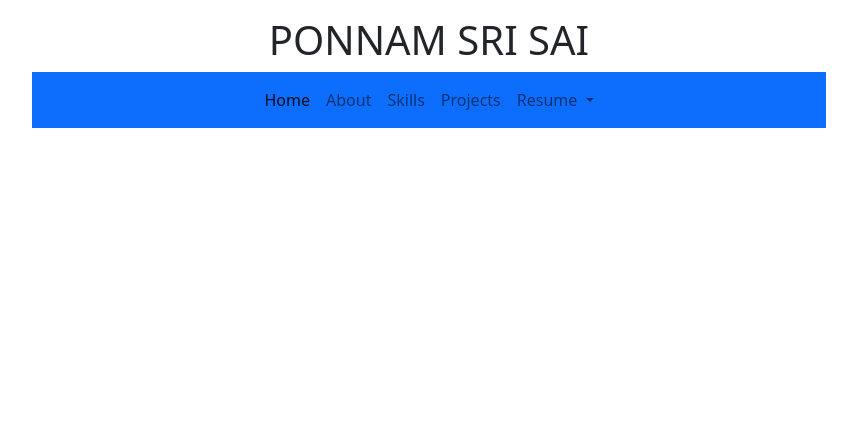
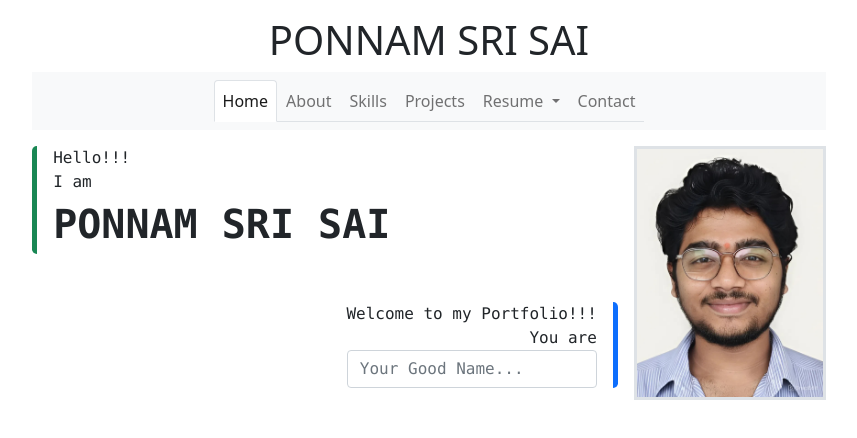
Before and after one commit to PonnamSriSai/ponnamsrisai.github.io, a plain HTML site: page index.html in a window 1280 px wide. Shown: the whole page, without its empty margins (211-1068 px from the left). Drawn offline with nearby package versions, Linux system fonts and the light colour scheme.

Commit message:
first day

```diff
--- a/index.html
+++ b/index.html
@@ -16,13 +16,13 @@
 
         <h1 class="text-center mt-3">PONNAM SRI SAI</h1>
 
-        <nav class="navbar navbar-expand navbar-light bg-primary">
+        <nav class="navbar navbar-expand-sm navbar-light bg-light">
         <button class="navbar-toggler" type="button" data-bs-toggle="collapse" data-bs-target="#navbarSupportedContent" aria-controls="navbarSupportedContent" aria-expanded="false" aria-label="Toggle navigation">
       <span class="navbar-toggler-icon"></span>
     </button>
         <div class="container-fluid">
             <div class="collapse navbar-collapse justify-content-center" id="navbarSupportedContent">
-            <ul class="navbar-nav mb-2 mb-lg-0">
+            <ul class="navbar-nav nav-tabs mb-2 mb-lg-0">
                 <li class="nav-item">
                 <a class="nav-link active" aria-current="page" href="#">Home</a>
                 </li>
@@ -44,10 +44,29 @@
                     <li><a class="dropdown-item" href="#">Another action</a></li>
                 </ul>
                 </li>
+                <li class="nav-item">
+                <a class="nav-link" href="#">Contact</a>
+                </li>
             </ul>
             </div>
         </div>
         </nav>
+
+        <img src="static/images/ponnam_sri_sai.jpeg" class="border border-3 ms-3 float-end author-photo mt-3" alt="">
+
+
+        <pre class="border-start border-5 border-success mt-3 rounded-3 ps-3">
+<span class="fs-6">Hello!!!</span>
+<span class="fs-6">I am </span>
+<span class="fs-1 fw-bold">PONNAM SRI SAI</span>
+<!-- <span class="fs-6">friends call me sai, ponnam...</span> --></pre>
+
+ <pre class="border-end border-5 border-primary rounded-3 pe-3 mt-5 text-end">
+<span class="fs-6">Welcome to my Portfolio!!!</span>
+<span class="fs-6">You are</span>
+<input type="text" class="form-control d-inline-block" style="max-width: 250px;" placeholder="Your Good Name...">
+</pre>
+
     </div>
 
 </body>
--- a/static/css/index.css
+++ b/static/css/index.css
@@ -3,4 +3,10 @@
     max-width: 210mm;
     margin: 0 auto;
     text-align: justify;
+    background-color: rgb(255, 255, 255);
 }
+
+.author-photo {
+    max-height: 16rem;
+    max-width: 12rem;
+}
```
Also changed, not shown: static/images/ponnam_sri_sai.jpeg (added), 1 other file.
